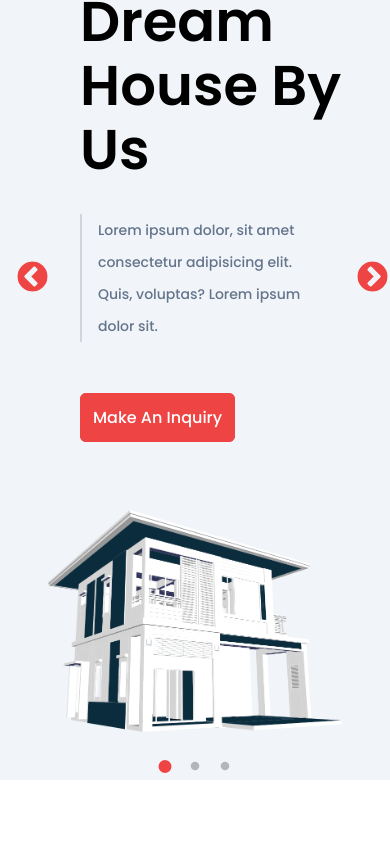
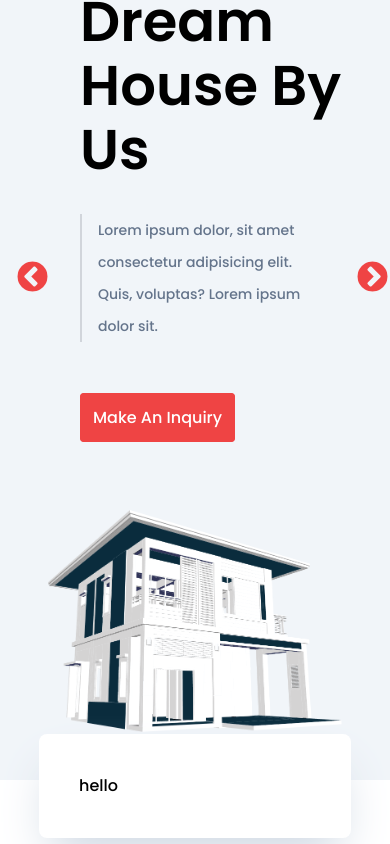
Before and after one commit to heyitsuzair/real-estate-next, a Next.js app: page / in a window 390 px wide. Shown: the part 514-1358 px from the top of the page. Before the commit the page ends 1319 px from the top, so only its background shows below. Built offline with nearby package versions, Linux system fonts and the light colour scheme.

Commit message:
Property Search Box

```diff
--- a/components/Hero.tsx
+++ b/components/Hero.tsx
@@ -40,7 +40,7 @@ export default class SimpleSlider extends Component {
                 <div className="slick-button mt-16">
                   <Link
                     href={"/contact"}
-                    className="hover:bg-white hover:text-red-400 hover:cursor-pointer bg-red-500 text-white p-3 rounded-md slick-btn transition-all border-red-500 border"
+                    className="hover:bg-white hover:text-red-400 hover:cursor-pointer bg-red-500 text-white p-3 rounded transition-all border-red-500 border"
                   >
                     Make An Inquiry
                   </Link>
@@ -75,7 +75,7 @@ export default class SimpleSlider extends Component {
                 <div className="slick-button mt-16 text-end">
                   <Link
                     href={"/contact"}
-                    className="hover:bg-white hover:text-red-400 hover:cursor-pointer bg-red-500 text-white p-3 rounded-md slick-btn transition-all border-red-500 border"
+                    className="hover:bg-white hover:text-red-400 hover:cursor-pointer bg-red-500 text-white p-3 rounded transition-all border-red-500 border"
                   >
                     Make An Inquiry
                   </Link>
@@ -104,7 +104,7 @@ export default class SimpleSlider extends Component {
                 <div className="slick-button mt-16">
                   <Link
                     href={"/contact"}
-                    className="hover:bg-white hover:text-red-400 hover:cursor-pointer bg-red-500 text-white p-3 rounded-md slick-btn transition-all border-red-500 border"
+                    className="hover:bg-white hover:text-red-400 hover:cursor-pointer bg-red-500 text-white p-3 rounded transition-all border-red-500 border"
                   >
                     Make An Inquiry
                   </Link>
--- /dev/null
+++ b/components/SearchProperty.tsx
@@ -0,0 +1,16 @@
+import React from "react";
+import styles from "../styles/SearchProperty.module.css";
+
+const SearchProperty = () => {
+  return (
+    <div className="p-4 mb-8">
+      <div
+        className={`${styles.searchBox} bg-white p-10 rounded-lg search-property-box shadow-2xl shadow-slate-300 mx-40`}
+      >
+        hello
+      </div>
+    </div>
+  );
+};
+
+export default SearchProperty;
--- a/pages/index.tsx
+++ b/pages/index.tsx
@@ -1,5 +1,6 @@
 import Head from "next/head";
 import Hero from "../components/Hero";
+import SearchProperty from "../components/SearchProperty";
 
 export default function Home() {
   return (
@@ -9,6 +10,7 @@ export default function Home() {
         <meta name="description" content="Real Estate Site My Muhammad Uzair" />
       </Head>
       <Hero />
+      <SearchProperty />
     </div>
   );
 }
--- /dev/null
+++ b/styles/SearchProperty.module.css
@@ -0,0 +1,24 @@
+.searchBox {
+  position: absolute;
+  width: 80%;
+  top: 42rem;
+  z-index: 10;
+  left: 0;
+  right: 0;
+  margin: 0 auto;
+}
+@media (max-width: 1024px) {
+  .searchBox {
+    top: 68rem;
+  }
+}
+@media (max-width: 991px) {
+  .searchBox {
+    top: 72rem;
+  }
+}
+@media (max-width: 392px) {
+  .searchBox {
+    top: 78rem;
+  }
+}
```
